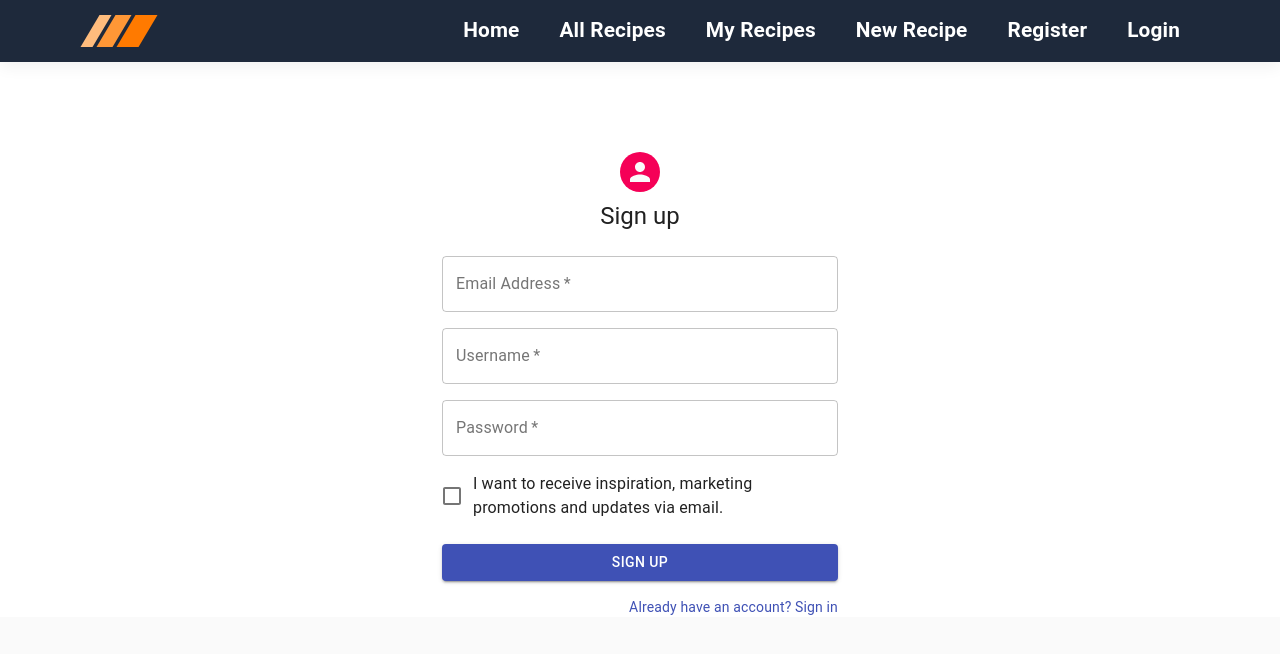
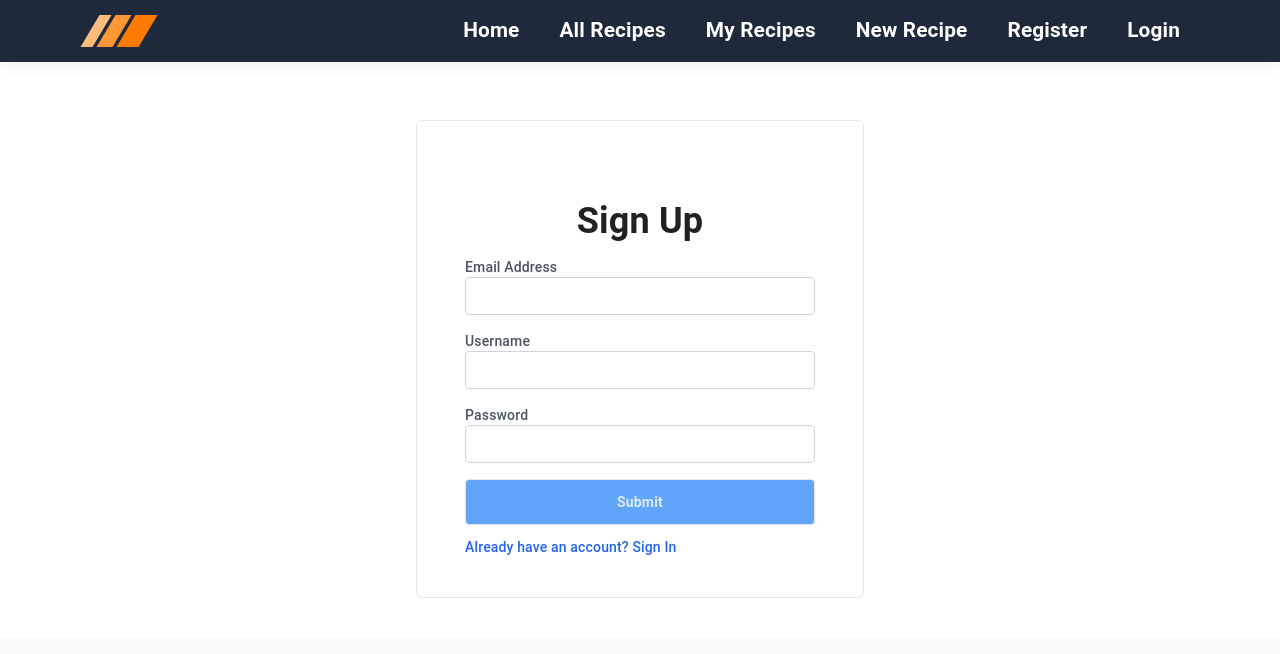
Before and after one commit to aesakof/recipe-app, a React (Create React App) app in the folder react-frontend/: page /register in a window 1280 px wide. Shown: the top 654 px of the page. Built offline with nearby package versions, Linux system fonts and the light colour scheme.

Commit message:
Replaced Material UI in Login and Register components with react-hook-form and Tailwind

```diff
--- a/react-frontend/src/components/Login.js
+++ b/react-frontend/src/components/Login.js
@@ -1,147 +1,89 @@
 import React, { useState, useContext } from 'react';
 import axiosInstance from '../axios';
-import { useNavigate, redirect } from 'react-router-dom';
+import { useNavigate, redirect, Link } from 'react-router-dom';
 import { Context } from '../Context';
-//MaterialUI
-import Avatar from '@material-ui/core/Avatar';
-import Button from '@material-ui/core/Button';
-import CssBaseline from '@material-ui/core/CssBaseline';
-import TextField from '@material-ui/core/TextField';
-import FormControlLabel from '@material-ui/core/FormControlLabel';
-import Checkbox from '@material-ui/core/Checkbox';
-import Link from '@material-ui/core/Link';
-import Grid from '@material-ui/core/Grid';
-import Typography from '@material-ui/core/Typography';
-import { makeStyles } from '@material-ui/core/styles';
-import Container from '@material-ui/core/Container';
+import { useForm } from "react-hook-form";
 
-const useStyles = makeStyles((theme) => ({
-	paper: {
-		marginTop: theme.spacing(8),
-		display: 'flex',
-		flexDirection: 'column',
-		alignItems: 'center',
-	},
-	avatar: {
-		margin: theme.spacing(1),
-		backgroundColor: theme.palette.secondary.main,
-	},
-	form: {
-		width: '100%', // Fix IE 11 issue.
-		marginTop: theme.spacing(1),
-	},
-	submit: {
-		margin: theme.spacing(3, 0, 2),
-	},
-}));
 
 export default function Login() {
 	const navigate = useNavigate();
-	const initialFormData = Object.freeze({
-		email: '',
-		password: '',
-	});
+    const { register, handleSubmit, setValue, formState: { errors } } = useForm();
 
-	const [formData, updateFormData] = useState(initialFormData);
     const { username, setUsername } = useContext(Context)
 
-	const handleChange = (e) => {
-		updateFormData({
-			...formData,
-			[e.target.name]: e.target.value.trim(),
-		});
-	};
-
-	const handleSubmit = (e) => {
-		e.preventDefault();
-		console.log(formData);
+    const onFormSubmit = (data) => {
+        console.log(data);
+        const formData = new FormData();
+        formData.append('email', data.email_address);
+        formData.append('password', data.password);
 
         axiosInstance
-			.post(`/token/`, {
-				email: formData.email,
-				password: formData.password,
-			})
-			.then((res) => {
-				localStorage.setItem('access_token', res.data.access);
-				localStorage.setItem('refresh_token', res.data.refresh);
+            .post('/token/', formData)
+            .then((response) => {
+				localStorage.setItem('access_token', response.data.access);
+				localStorage.setItem('refresh_token', response.data.refresh);
 				axiosInstance.defaults.headers['Authorization'] =
 					'Bearer ' + localStorage.getItem('access_token');
 
-                axiosInstance.get(`/user/checkauthuser`).then((res) => {
-                    setUsername(res.data.username)
-                    localStorage.setItem('username', res.data.username)
+                axiosInstance.get(`/user/checkauthuser`).then((response) => {
+                    setUsername(response.data.username)
+                    localStorage.setItem('username', response.data.username)
                 })
 
 				navigate('/');
                 console.log("should have redirected");
-				//console.log(res);
-				//console.log(res.data);
             });
     };
 
-	const classes = useStyles();
+    const onErrors = (errors) => console.error(errors);
 
 	return (
-		<Container component="main" maxWidth="xs">
-			<CssBaseline />
-			<div className={classes.paper}>
-				<Avatar className={classes.avatar}></Avatar>
-				<Typography component="h1" variant="h5">
-					Sign in
-				</Typography>
-				<form className={classes.form} noValidate>
-					<TextField
-						variant="outlined"
-						margin="normal"
-						required
-						fullWidth
-						id="email"
-						label="Email Address"
-						name="email"
-						autoComplete="email"
-						autoFocus
-						onChange={handleChange}
+        <React.Fragment>
+            <form
+                className="max-w-md m-auto py-10 mt-10 mb-10 px-12 border bg-white rounded-md"
+                onSubmit={handleSubmit(onFormSubmit, onErrors)}
+            >
+                <h1 className="text-center text-4xl font-semibold mt-10">Sign In</h1>
+                <div>
+                    <label className="text-gray-600 font-medium block mt-4">Email Address</label>
+                    <input
+                        className="border-solid border-gray-300 border py-2 px-4 w-full rounded text-gray-700"
+                        name="email_address"
+                        {...register('email_address', { required: { value: true, message: "This field is required"}})}
                     />
-					<TextField
-						variant="outlined"
-						margin="normal"
-						required
-						fullWidth
+                    {errors.email_address && (
+                    <div className="mb-3 text-normal text-red-500">
+                        {errors.email_address.message}
+                    </div>
+                    )}
+                </div>
+                <div>
+                    <label className="text-gray-600 font-medium block mt-4">Password</label>
+                    <input
+                        className="border-solid border-gray-300 border py-2 px-4 w-full rounded text-gray-700"
                         name="password"
-						label="Password"
                         type="password"
-						id="password"
-						autoComplete="current-password"
-						onChange={handleChange}
+                        {...register('password', { required: { value: true, message: "This field is required"}})}
                     />
-					<FormControlLabel
-						control={<Checkbox value="remember" color="primary" />}
-						label="Remember me"
-					/>
-					<Button
-						type="submit"
-						fullWidth
-						variant="contained"
-						color="primary"
-						className={classes.submit}
-						onClick={handleSubmit}
-					>
-						Sign In
-					</Button>
-					<Grid container>
-						<Grid item xs>
-							<Link href="#" variant="body2">
+                    {errors.password && (
+                    <div className="mb-3 text-normal text-red-500">
+                        {errors.password.message}
+                    </div>
+                    )}
+                </div>
+                <Link to="#" className='font-medium text-blue-600 dark:text-blue-500 hover:underline'>
 					Forgot password?
 				</Link>
-						</Grid>
-						<Grid item>
-							<Link href="/Register" variant="body2">
-								{"Don't have an account? Sign Up"}
+                <button
+                    className="mt-4 w-full bg-blue-400 hover:bg-blue-600 text-blue-100 border py-3 px-6 mb-3  font-semibold text-md rounded"
+                    type="submit"
+                >
+                    Submit
+                </button>
+                <Link to="/Register" className='font-medium text-blue-600 dark:text-blue-500 hover:underline'>
+					Don't have an account? Sign Up
 				</Link>
-						</Grid>
-					</Grid>
             </form>
-			</div>
-		</Container>
+        </React.Fragment>
 	);
 }
--- a/react-frontend/src/components/Register.js
+++ b/react-frontend/src/components/Register.js
@@ -1,149 +1,86 @@
 import React, { useState } from 'react';
 import axiosInstance from '../axios';
-import { useNavigate } from 'react-router-dom';
-//MaterialUI
-import Avatar from '@material-ui/core/Avatar';
-import Button from '@material-ui/core/Button';
-import CssBaseline from '@material-ui/core/CssBaseline';
-import TextField from '@material-ui/core/TextField';
-import FormControlLabel from '@material-ui/core/FormControlLabel';
-import Checkbox from '@material-ui/core/Checkbox';
-import Link from '@material-ui/core/Link';
-import Grid from '@material-ui/core/Grid';
-import Typography from '@material-ui/core/Typography';
-import { makeStyles } from '@material-ui/core/styles';
-import Container from '@material-ui/core/Container';
+import { useNavigate, Link } from 'react-router-dom';
+import { useForm } from "react-hook-form";
 
-const useStyles = makeStyles((theme) => ({
-	paper: {
-		marginTop: theme.spacing(8),
-		display: 'flex',
-		flexDirection: 'column',
-		alignItems: 'center',
-	},
-	avatar: {
-		margin: theme.spacing(1),
-		backgroundColor: theme.palette.secondary.main,
-	},
-	form: {
-		width: '100%', // Fix IE 11 issue.
-		marginTop: theme.spacing(3),
-	},
-	submit: {
-		margin: theme.spacing(3, 0, 2),
-	},
-}));
 
 export default function SignUp() {
 	const navigate = useNavigate();
-	const initialFormData = Object.freeze({
-		email: '',
-		username: '',
-		password: '',
-	});
+    const { register, handleSubmit, setValue, formState: { errors } } = useForm();
 
-	const [formData, updateFormData] = useState(initialFormData);
+    const onFormSubmit = (data) => {
+        console.log(data);
+        const formData = new FormData();
+        formData.append('email', data.email_address);
+        formData.append('user_name', data.username)
+        formData.append('password', data.password);
 
-	const handleChange = (e) => {
-		updateFormData({
-			...formData,
-			// Trimming any whitespace
-			[e.target.name]: e.target.value.trim(),
+        axiosInstance
+            .post('/user/create/', formData)
+            .then((response) => {
+                navigate('/login/')
             });
     };
 
-	const handleSubmit = (e) => {
-		e.preventDefault();
-		console.log(formData);
-
-		axiosInstance
-			.post(`user/create/`, {
-				email: formData.email,
-				user_name: formData.username,
-				password: formData.password,
-			})
-			.then((res) => {
-				navigate('/login');
-				console.log(res);
-				console.log(res.data);
-			});
-	};
-
-	const classes = useStyles();
+    const onErrors = (errors) => console.error(errors);
 
 	return (
-		<Container component="main" maxWidth="xs">
-			<CssBaseline />
-			<div className={classes.paper}>
-				<Avatar className={classes.avatar}></Avatar>
-				<Typography component="h1" variant="h5">
-					Sign up
-				</Typography>
-				<form className={classes.form} noValidate>
-					<Grid container spacing={2}>
-						<Grid item xs={12}>
-							<TextField
-								variant="outlined"
-								required
-								fullWidth
-								id="email"
-								label="Email Address"
-								name="email"
-								autoComplete="email"
-								onChange={handleChange}
+        <React.Fragment>
+            <form
+                className="max-w-md m-auto py-10 mt-10 mb-10 px-12 border bg-white rounded-md"
+                onSubmit={handleSubmit(onFormSubmit, onErrors)}
+            >
+                <h1 className="text-center text-4xl font-semibold mt-10">Sign Up</h1>
+                <div>
+                    <label className="text-gray-600 font-medium block mt-4">Email Address</label>
+                    <input
+                        className="border-solid border-gray-300 border py-2 px-4 w-full rounded text-gray-700"
+                        name="email_address"
+                        {...register('email_address', { required: { value: true, message: "This field is required"}})}
                     />
-						</Grid>
-						<Grid item xs={12}>
-							<TextField
-								variant="outlined"
-								required
-								fullWidth
-								id="username"
-								label="Username"
+                    {errors.email_address && (
+                    <div className="mb-3 text-normal text-red-500">
+                        {errors.email_address.message}
+                    </div>
+                    )}
+                </div>
+                <div>
+                    <label className="text-gray-600 font-medium block mt-4">Username</label>
+                    <input
+                        className="border-solid border-gray-300 border py-2 px-4 w-full rounded text-gray-700"
                         name="username"
-								autoComplete="username"
-								onChange={handleChange}
+                        {...register('username', { required: { value: true, message: "This field is required"}})}
                     />
-						</Grid>
-						<Grid item xs={12}>
-							<TextField
-								variant="outlined"
-								required
-								fullWidth
+                    {errors.username && (
+                    <div className="mb-3 text-normal text-red-500">
+                        {errors.username.message}
+                    </div>
+                    )}
+                </div>
+                <div>
+                    <label className="text-gray-600 font-medium block mt-4">Password</label>
+                    <input
+                        className="border-solid border-gray-300 border py-2 px-4 w-full rounded text-gray-700"
                         name="password"
-								label="Password"
                         type="password"
-								id="password"
-								autoComplete="current-password"
-								onChange={handleChange}
+                        {...register('password', { required: { value: true, message: "This field is required"}})}
                     />
-						</Grid>
-						<Grid item xs={12}>
-							<FormControlLabel
-								control={<Checkbox value="allowExtraEmails" color="primary" />}
-								label="I want to receive inspiration, marketing promotions and updates via email."
-							/>
-						</Grid>
-					</Grid>
-					<Button
+                    {errors.password && (
+                    <div className="mb-3 text-normal text-red-500">
+                        {errors.password.message}
+                    </div>
+                    )}
+                </div>
+                <button
+                    className="mt-4 w-full bg-blue-400 hover:bg-blue-600 text-blue-100 border py-3 px-6 mb-3  font-semibold text-md rounded"
                     type="submit"
-						fullWidth
-						variant="contained"
-						color="primary"
-						className={classes.submit}
-						onClick={handleSubmit}
                 >
-						Sign Up
-					</Button>
-					<Grid container justify="flex-end">
-						<Grid item>
-							<Link href="/login" variant="body2">
-								Already have an account? Sign in
+                    Submit
+                </button>
+                <Link to="/login" className='font-medium text-blue-600 dark:text-blue-500 hover:underline'>
+					Already have an account? Sign In
 				</Link>
-						</Grid>
-					</Grid>
             </form>
-			</div>
-		</Container>
+        </React.Fragment>
 	);
 }
```
Also changed, not shown: 1 other file (tests, documents, lock files or other folders). Lines whose indentation alone changed are shown as unchanged.
